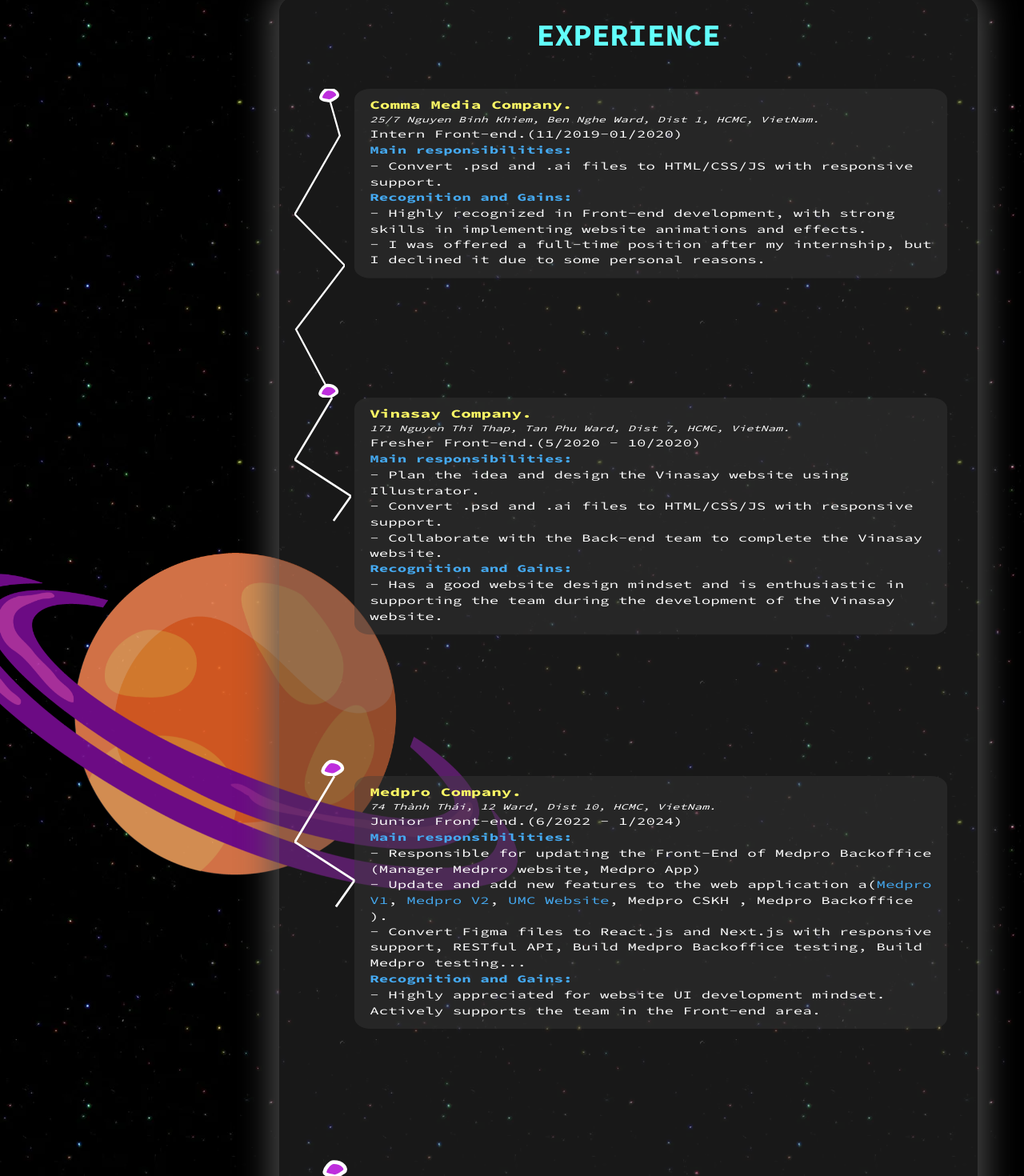
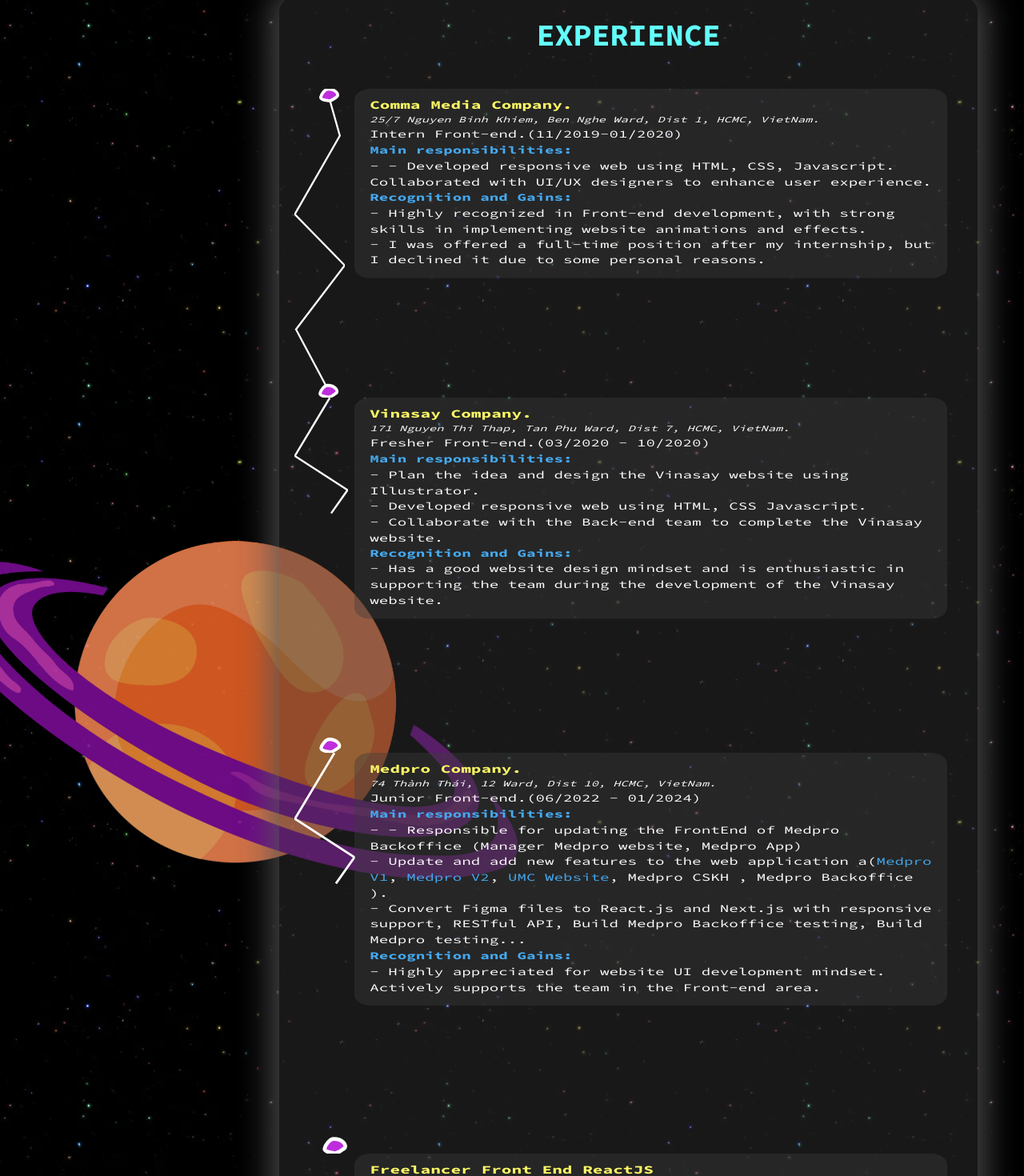
Before and after one commit to HungBboy198/portfolio, a React (Create React App) app: page / in a window 1280 px wide. Shown: the part 2477-3947 px from the top of the page at 80% size. Built offline with nearby package versions, Linux system fonts and the light colour scheme.

Commit message:
update cv

```diff
--- a/src/components/elements/Experience/index.tsx
+++ b/src/components/elements/Experience/index.tsx
@@ -71,8 +71,9 @@ const Experience = (props: ExperienceProps) => {
                   </section>
                   <ul>
                     <li>
-                      <article>Main responsibilities:</article>- Convert .psd
-                      and .ai files to HTML/CSS/JS with responsive support.
+                      <article>Main responsibilities:</article>- - Developed
+                      responsive web using HTML, CSS, Javascript. Collaborated
+                      with UI/UX designers to enhance user experience.
                     </li>
                     <li>
                       <article>Recognition and Gains:</article>- Highly
@@ -116,15 +117,15 @@ const Experience = (props: ExperienceProps) => {
                     171 Nguyen Thi Thap, Tan Phu Ward, Dist 7, HCMC, VietNam.
                   </span>
                   <section className='experience__right--content_item-right_work'>
-                    Fresher Front-end.(5/2020 - 10/2020)
+                    Fresher Front-end.(03/2020 - 10/2020)
                   </section>
                   <ul>
                     <li>
                       <article>Main responsibilities:</article>- Plan the idea
                       and design the Vinasay website using Illustrator. <br />-
-                      Convert .psd and .ai files to HTML/CSS/JS with responsive
-                      support. <br />- Collaborate with the Back-end team to
-                      complete the Vinasay website.
+                      Developed responsive web using HTML, CSS Javascript.
+                      <br />- Collaborate with the Back-end team to complete the
+                      Vinasay website.
                     </li>
                     <li>
                       <article>Recognition and Gains:</article>- Has a good
@@ -163,12 +164,12 @@ const Experience = (props: ExperienceProps) => {
                   </section>
                   <span>74 Thành Thái, 12 Ward, Dist 10, HCMC, VietNam.</span>
                   <section className='experience__right--content_item-right_work'>
-                    Junior Front-end.(6/2022 - 1/2024)
+                    Junior Front-end.(06/2022 - 01/2024)
                   </section>
                   <ul>
                     <li>
-                      <article>Main responsibilities:</article>- Responsible for
-                      updating the Front-End of Medpro Backoffice (Manager
+                      <article>Main responsibilities:</article>- - Responsible
+                      for updating the FrontEnd of Medpro Backoffice (Manager
                       Medpro website, Medpro App)
                       <br /> - Update and add new features to the web
                       application a(
@@ -227,7 +228,7 @@ const Experience = (props: ExperienceProps) => {
                   </section>
                   <span>At home.</span>
                   <section className='experience__right--content_item-right_work'>
-                    Freelancer Front-end.(1/2024 - Present)
+                    Freelancer Front-end.(07/2024 - Present)
                   </section>
                   <ul>
                     <li>
```
Also changed, not shown: 1 other file (tests, documents, lock files or other folders).
